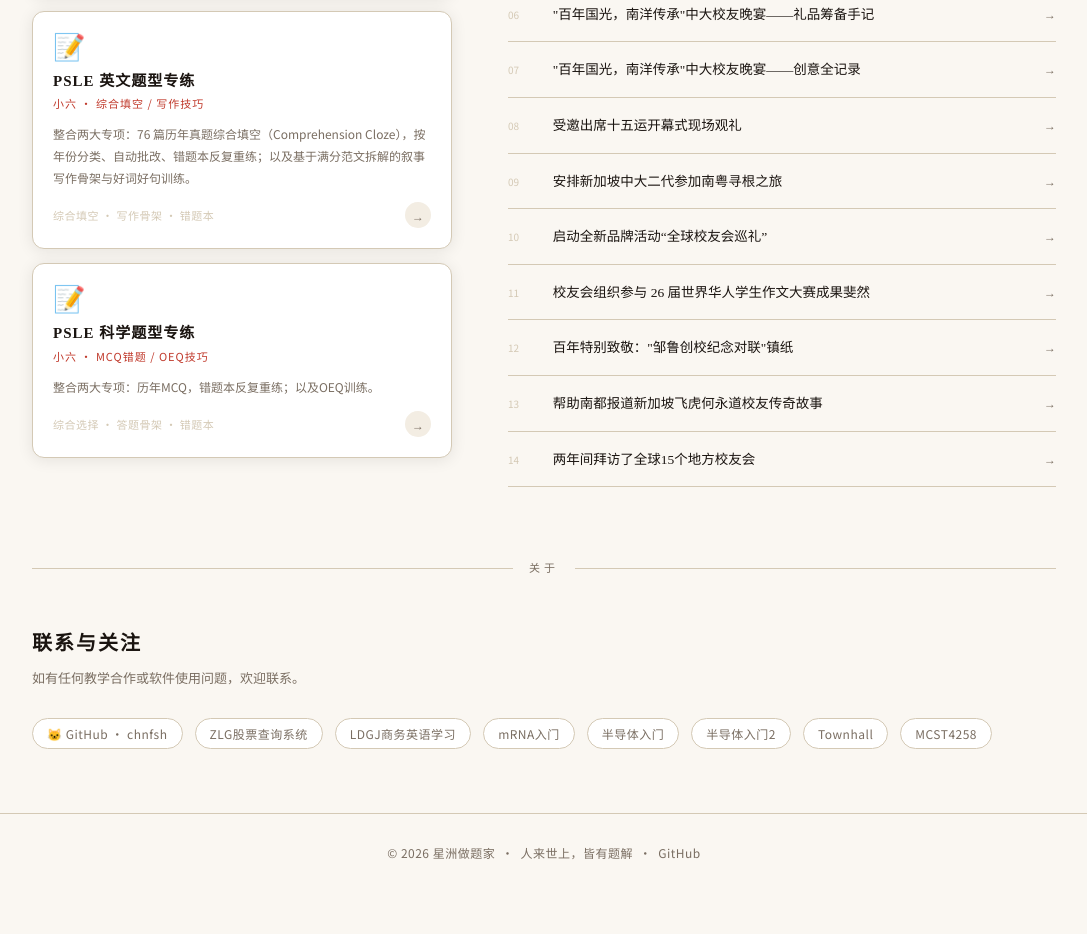
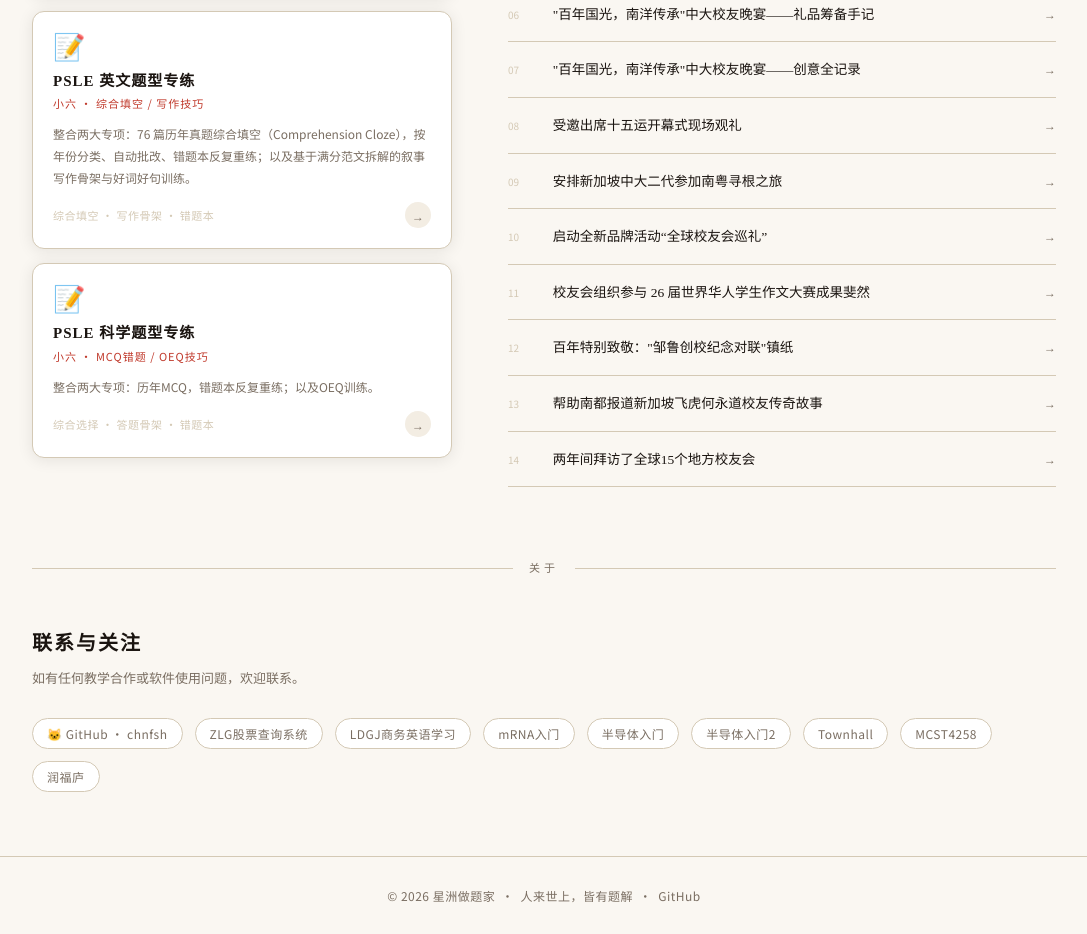
Before and after one commit to chnfsh/chnfsh.github.io, a plain HTML site: page index.html in a window 1280 px wide. Shown: the part 1741-2675 px from the top of the page, without its empty margins (96-1183 px from the left). Before the commit the page ends 2632 px from the top, so only its background shows below. Drawn offline with Linux system fonts and the light colour scheme.

Commit message:
Update index.html

```diff
--- a/index.html
+++ b/index.html
@@ -407,6 +407,7 @@ footer a:hover{color:var(--red);}
     <a class="tag" style="text-decoration:none;color:var(--muted);" href="https://chnfsh.github.io/TaiwanSemi.html" target="_blank">半导体入门2</a>
 <a class="tag" style="text-decoration:none;color:var(--muted);" href="https://chnfsh.github.io/townhall.html" target="_blank">Townhall</a>
     <a class="tag" style="text-decoration:none;color:var(--muted);" href="https://chnfsh.github.io/MCST4258.html" target="_blank">MCST4258</a>
+    <a class="tag" style="text-decoration:none;color:var(--muted);" href="https://chnfsh.github.io/runfulu.html" target="_blank">润福庐</a>
   </div>
 </section>
 
```
